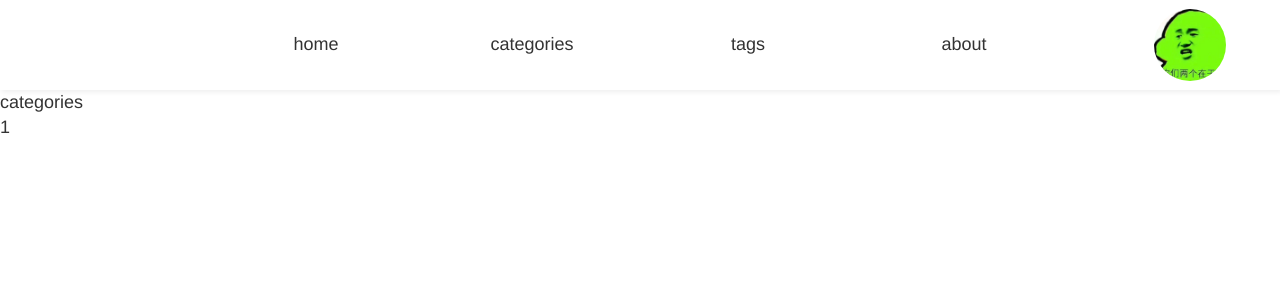
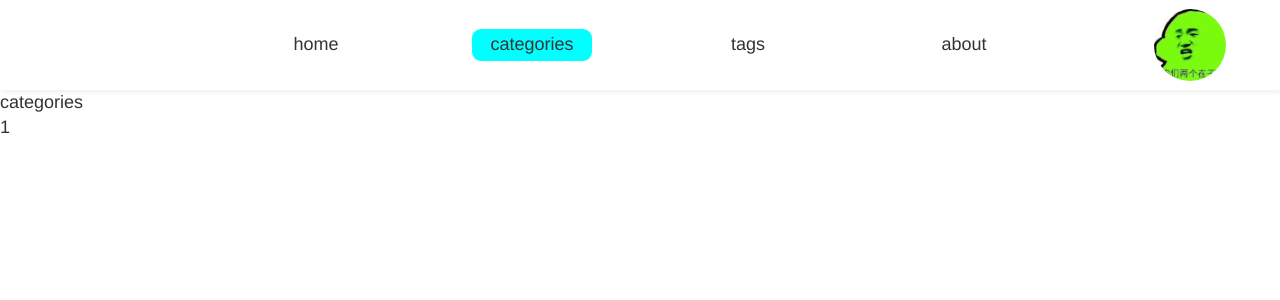
Before and after one commit to Longjun33/Longjun33.github.io, a Jekyll site: the page built from _tabs/categories.md, in a window 1280 px wide. Shown: the top 300 px of the page. Built offline with Jekyll 4.4.1, drawn with Linux system fonts in a browser that asks for light colours.

Commit message:
feat: 修改

```diff
--- a/_includes/sidebar.html
+++ b/_includes/sidebar.html
@@ -6,8 +6,8 @@
   </div>
   <ul class="nav">
     <!-- home -->
-    <li class="nav-item {% if page.layout == 'home' %}{{ 'active' }}{% endif %}">
-      <a href="/">
+    <li class="nav-item">
+      <a class="{% if page.layout == 'home' %}{{ 'active' }}{% endif %}" href="/">
         {% if site.mode == vertical %}
         <i class="svg-icon home"></i>
         {% endif %}
@@ -15,8 +15,8 @@
       </a>
     </li>
     {% for tab in site.tabs %}
-    <li class="nav-item {% if tab.url == page.url %}{{ 'active' }}{% endif %}">
-      <a href="{{ tab.url | relative_url }}">
+    <li class="nav-item ">
+      <a class="{% if tab.url == page.url %}{{ 'active' }}{% endif %}" href="{{ tab.url | relative_url }}">
         {% if site.mode == vertical %}
         <i class="svg-icon {% if tab.icon %}{{ tab.icon }}{% endif %}"></i>
         {% endif %}
--- a/_sass/include/sidebar.scss
+++ b/_sass/include/sidebar.scss
@@ -1,20 +1,23 @@
+.blogs-logo {
+  width: 4em;
+  height: 4em;
+  border-radius: 2em;
+  overflow: hidden;
+  position: absolute;
+  img {
+    width: 100%;
+    height: 100%;
+  }
+}
+
 body.horizontal {
   $nav-item-w: 12em;
   $nav-w: calc(#{$nav-item-w} * 4);
   #head {
     #sidebar {
       .blogs-logo {
-        width: 4em;
-        height: 4em;
-        border-radius: 2em;
-        overflow: hidden;
-        position: absolute;
         top: 0.5em;
         right: 3em;
-        img {
-          width: 100%;
-          height: 100%;
-        }
       }
       .nav {
         height: 100%;
@@ -30,6 +33,18 @@ body.horizontal {
           display: flex;
           justify-content: center;
           align-items: center;
+          a {
+            display: inline-block;
+            padding: 0.2em 1em;
+            border-radius: 0.5em;
+            transition: background 0.5s;
+            &.active {
+              background-color: aqua;
+            }
+            &:hover {
+              background-color: aqua;
+            }
+          }
         }
       }
     }
```
